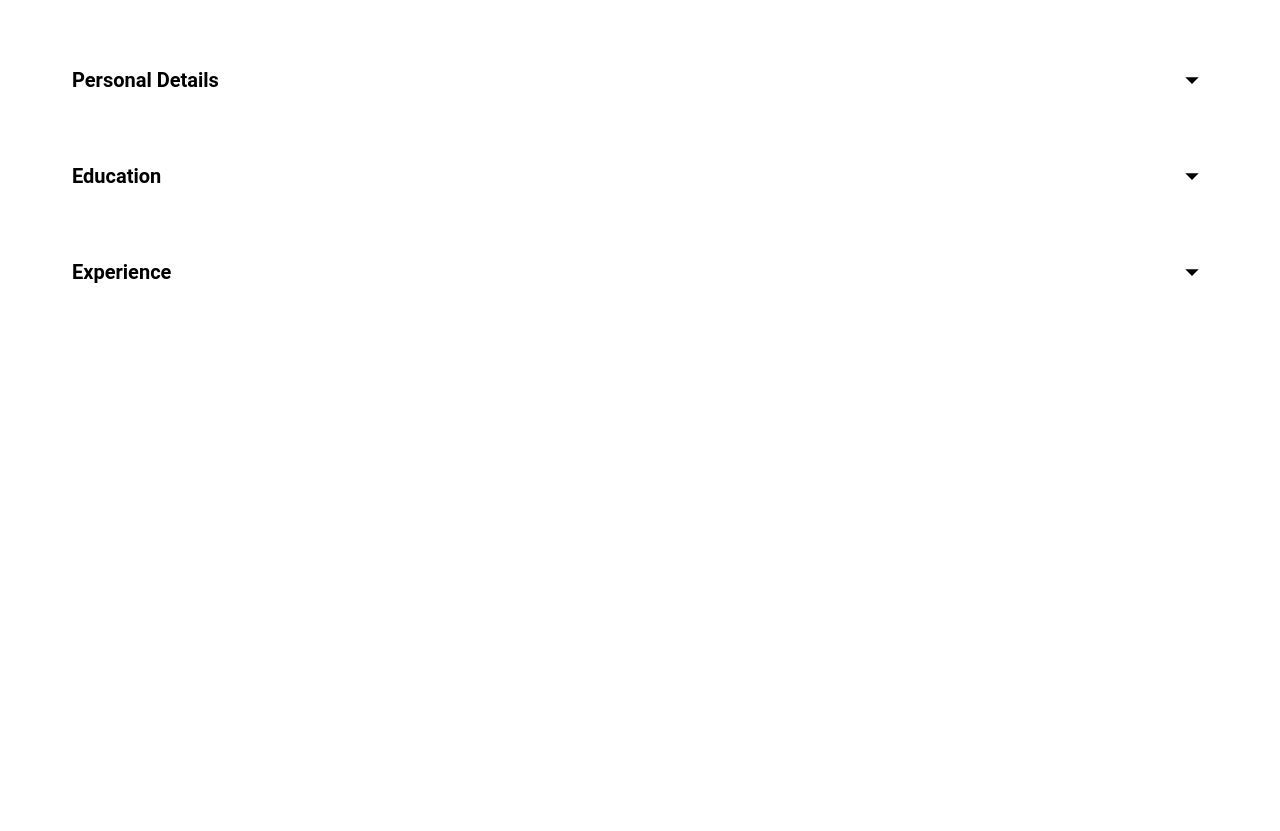
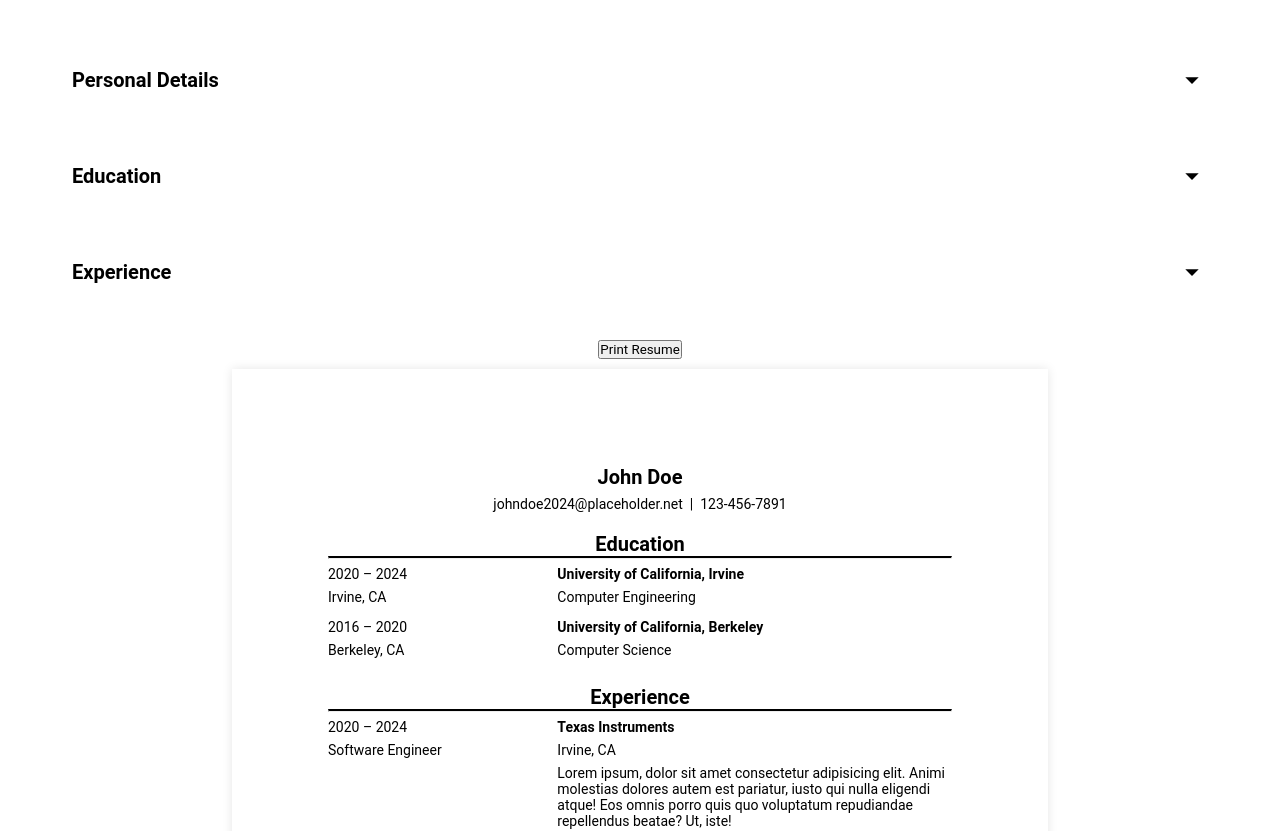
Before and after one commit to jacksonwu226/cv-application, a React (Vite) app: page / in a window 1280 px wide. Shown: the top 831 px of the page. Before the commit the page ends 800 px from the top, so only its background shows below. Built offline with nearby package versions, Linux system fonts and the light colour scheme.

Commit message:
created resume preview component and styling. added print button and print styling

```diff
--- a/src/App.jsx
+++ b/src/App.jsx
@@ -9,27 +9,38 @@ import Experience from "./Experience";
 
 function App() {
   const [personalDetails, setPersonalDetails] = useState({
-    name: "",
-    email: "",
-    phoneNumber: "",
+    name: "John Doe",
+    email: "johndoe2024@placeholder.net",
+    phoneNumber: "123-456-7891",
   });
   const initialEducationItem = new EducationItem(
-    "UCI",
-    "ENGR",
+    "University of California, Irvine",
+    "Computer Engineering",
     "2020",
     "2024",
     "Irvine, CA",
   );
-  const initialExperienceItem = new ExperienceItem(
-    "Texas Instruments",
-    "Software Engineer",
+  const initialEducationItem2 = new EducationItem(
+    "University of California, Berkeley",
+    "Computer Science",
+    "2016",
     "2020",
-    "2024",
-    "Irvine, CA",
-    "Worked on so and so projects",
+    "Berkeley, CA",
   );
-  const [educationList, setEducationList] = useState([initialEducationItem]);
-  const [experienceList, setExperienceList] = useState([initialExperienceItem]);
+  const initialExperienceItemArray = []
+  for(let i = 0; i < 5; i++){
+    const expItem = new ExperienceItem(
+      "Texas Instruments",
+      "Software Engineer",
+      "2020",
+      "2024",
+      "Irvine, CA",
+      "Lorem ipsum, dolor sit amet consectetur adipisicing elit. Animi molestias dolores autem est pariatur, iusto qui nulla eligendi atque! Eos omnis porro quis quo voluptatum repudiandae repellendus beatae? Ut, iste!"
+);
+    initialExperienceItemArray.push(expItem);
+  }
+  const [educationList, setEducationList] = useState([initialEducationItem, initialEducationItem2]);
+  const [experienceList, setExperienceList] = useState(initialExperienceItemArray);
 
   return (
     <>
@@ -45,7 +56,7 @@ function App() {
         experienceList={experienceList}
         setExperienceList={setExperienceList}
       />
-      <ResumePreview personalDetails={personalDetails} />
+      <ResumePreview personalDetails={personalDetails} educationList={educationList} experienceList={experienceList}/>
     </>
   );
 }
--- /dev/null
+++ b/src/ResumePreview.css
@@ -0,0 +1,136 @@
+@import "index.css";
+
+.page-container {
+  display: flex;
+  flex-direction: column;
+  align-items: center;
+  padding: 20px;
+
+  --line-spacing: 7px;
+  --line-break-spacing: 14px;
+  --normal-font-size: 14px;
+  --heading-font-size: 20px;
+}
+
+.page {
+  width: 8.5in;
+  min-height: 11in;
+  background-color: white;
+  margin: 10px 0;
+  padding: 1in;
+  box-shadow: 0 0 10px rgba(0, 0, 0, 0.1);
+  box-sizing: border-box;
+}
+
+.personal-details-preview,
+.education-preview,
+.experience-preview {
+  margin-bottom: 20px;
+  page-break-inside: avoid; /* Avoid breaking inside these elements */
+}
+
+.name-preview {
+  font-size: var(--heading-font-size);
+  font-weight: bold;
+  text-align: center;
+}
+
+.personal-additional-details-container{
+  margin-top: var(--line-spacing);
+  margin-bottom: var(--line-spacing);
+  display: flex;
+  justify-content: center;
+  gap: var(--line-spacing);
+  align-items: center;
+  font-size: var(--normal-font-size);
+}
+
+hr.solid-divider{
+  border-top: 2px solid black;
+  margin-bottom: var(--line-spacing);
+}
+
+.education-preview h1, .experience-preview h1{
+  font-size: var(--heading-font-size);
+  text-align: center;
+}
+
+.education-school-name, .experience-company-name{
+  font-weight: bold;
+}
+
+.education-item-preview{
+  display: grid;
+  grid-template-columns: 1fr 2fr;
+  grid-template-rows: auto;
+  column-gap: var(--gap-4);
+  justify-items: start;
+  page-break-inside: avoid;
+  margin-bottom: var(--line-spacing);
+  margin-top: var(--line-spacing);
+}
+
+.experience-item-preview{
+  display: grid;
+  grid-template-columns: 1fr 2fr;
+  grid-template-rows: auto;
+  column-gap: var(--gap-4);
+  justify-items: start;
+  align-items: start;
+  page-break-inside: avoid;
+  margin-bottom: var(--line-spacing);
+  margin-top: var(--line-spacing);
+}
+.experience-description{
+  grid-column: 2 / 3;
+  text-align: left;
+}
+
+.education-school-name,
+.education-degree-name,
+.education-date,
+.education-location,
+.experience-company-name,
+.experience-position,
+.experience-date,
+.experience-location,
+.experience-description {
+  font-size: var(--normal-font-size);
+  margin-bottom: var(--line-spacing);
+}
+
+
+@media print {
+  .no-print {
+    display: none;
+  }
+
+  body, .page-container {
+    margin: 0;
+    padding: 0;
+    box-shadow: none;
+  }
+
+  .page {
+    width: 100%;
+    min-height: auto;
+    box-shadow: none;
+    margin: 1in; /* Adjust margin for print */
+    padding: 1in; /* Adjust padding for print */
+    page-break-after: always;
+  }
+
+  .personal-details-preview,
+  .education-preview,
+  .experience-preview {
+    margin-bottom: 14px; /* Adjust margin bottom for print */
+  }
+
+  hr.solid-divider{
+    margin-bottom: 7px;
+    margin-top: 7px;
+  }
+  .education-item-preview, .experience-item-preview{
+    margin-bottom: 14px;
+  }
+}
--- a/src/ResumePreview.jsx
+++ b/src/ResumePreview.jsx
@@ -1,9 +1,98 @@
-export default function ResumePreview({ personalDetails }) {
+import "./ResumePreview.css"
+
+export default function ResumePreview({ personalDetails, educationList, experienceList }) {
   return (
-    <>
-      <p>{personalDetails.name}</p>
-      <p>{personalDetails.email}</p>
-      <p>{personalDetails.phoneNumber}</p>
-    </>
+    <div className="page-container">
+      <PrintButton />
+      <div className="page">
+        <PersonalDetailsSection personalDetails={personalDetails} />
+        <EducationSection educationList={educationList} />
+        <ExperienceSection experienceList={experienceList} />
+      </div>
+    </div>
   );
 }
+
+function PersonalDetailsSection({personalDetails}){
+  return(
+    <div className="personal-details-preview">
+      <h1 className="name-preview">{personalDetails.name}</h1>
+      <div className="personal-additional-details-container">
+        <p className="email-preview">{personalDetails.email}</p>
+        <p> | </p>
+        <p className="phone-number-preview">{personalDetails.phoneNumber}</p>
+      </div>
+    </div>
+  )
+}
+function EducationItemSection({eduItem}){
+  return(
+    <div className="education-item-preview">
+      <div className="education-date"> <span className="education-start-date">{eduItem.startDate}</span> &ndash; <span className="education-end-date">{eduItem.endDate}</span></div>
+      <div className="education-school-name">{eduItem.school}</div>
+      <div className="education-location">{eduItem.location}</div>
+      <div className="education-degree-name">{eduItem.degree}</div>
+    </div>
+  )
+}
+
+function EducationSection({educationList}){
+  return(
+    <div className="education-preview">
+      <h1>Education</h1>
+      <hr className="solid-divider" />
+      {
+        educationList.map(educationItem => {
+          return <EducationItemSection key={educationItem.id} eduItem={educationItem} />
+      })}
+    </div>
+  )
+}
+
+function ExperienceSection({experienceList}){
+  return(
+    <div className="experience-preview">
+      <h1>Experience</h1>
+      <hr className="solid-divider" />
+      {
+        experienceList.map((experienceItem) => {
+          return <ExperienceItemSection key={experienceItem.id} expItem={experienceItem} />
+        })
+      }
+    </div>
+  )
+}
+
+function ExperienceItemSection({expItem}){
+  return(
+    <div className="experience-item-preview">
+      <div className="experience-date">
+        <span className="experience-start-date">{expItem.startDate}</span> &ndash; <span className="experience-end-date">{expItem.endDate}</span>
+      </div>
+      <div className="experience-company-name">{expItem.company}</div>
+      <div className="experience-position">{expItem.position}</div>
+
+      <div className="experience-location">{expItem.location}</div>
+      <div className="experience-description">{expItem.description}</div>
+    </div>
+  )
+}
+
+function PrintButton() {
+  const handlePrint = () => {
+    const printContents = document.querySelector(".page").innerHTML;
+    const originalContents = document.body.innerHTML;
+
+    document.body.innerHTML = printContents;
+    window.print();
+    document.body.innerHTML = originalContents;
+
+    window.location.reload(); // Reload the page to restore event listeners and state
+  };
+
+  return (
+    <button onClick={handlePrint} className="no-print">
+      Print Resume
+    </button>
+  );
+}
```
